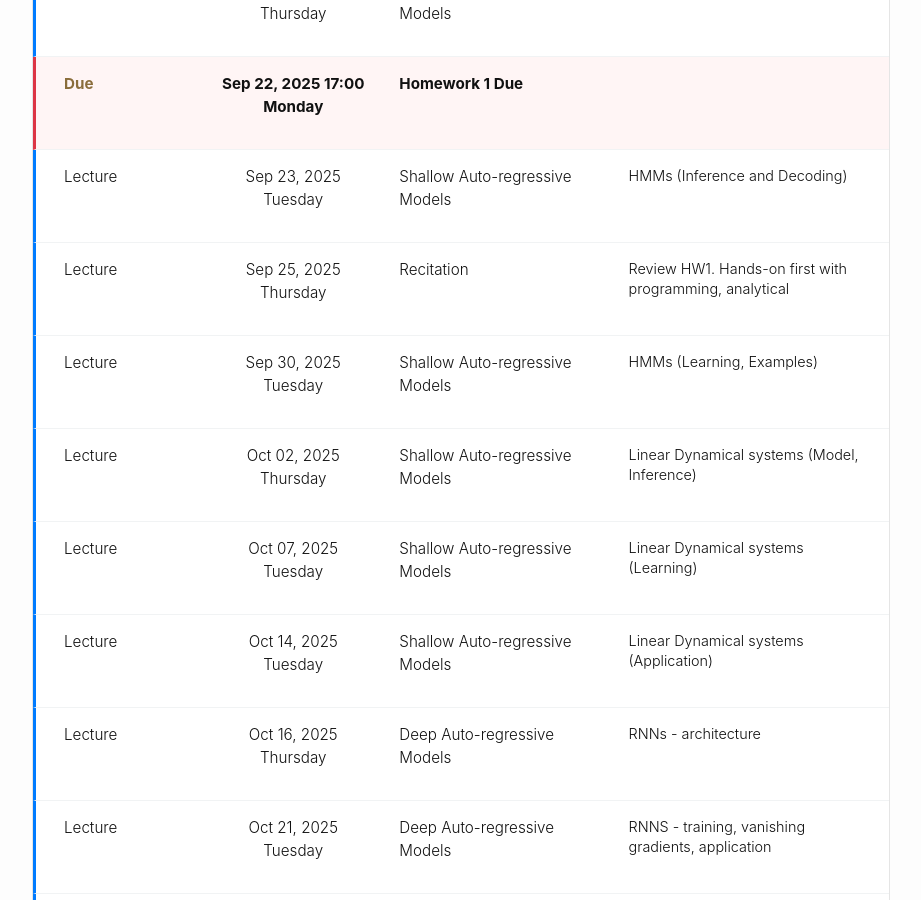
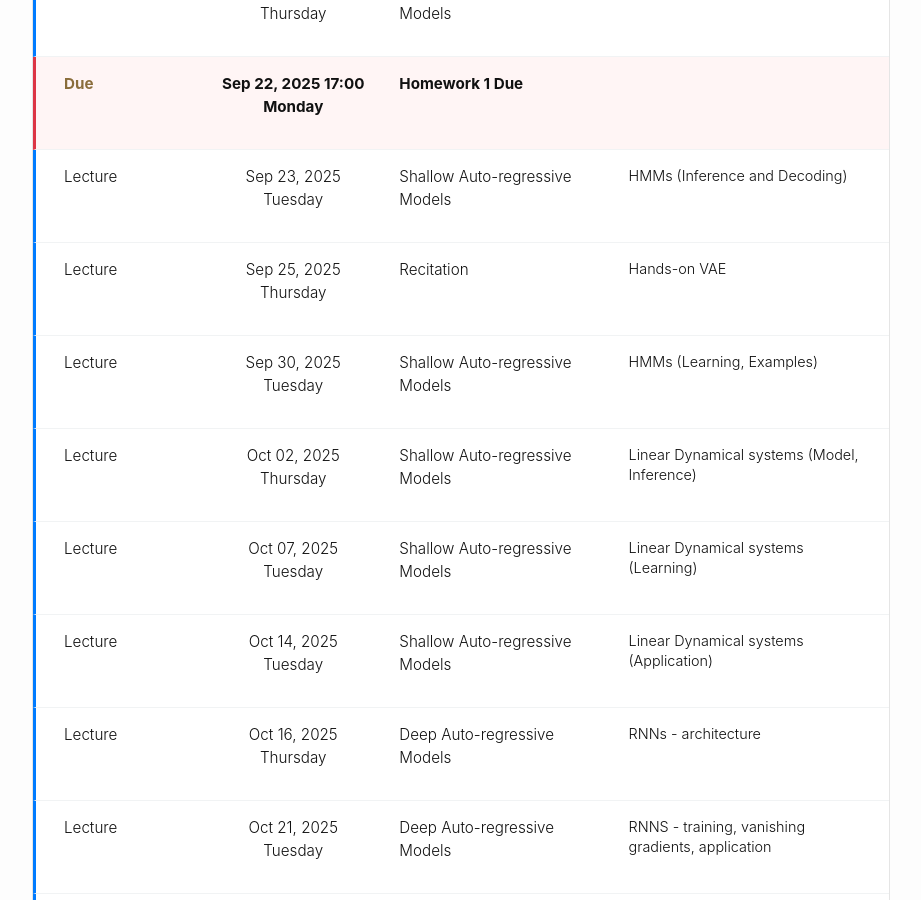
Before and after one commit to vidal-lab/dgm, a Jekyll site: the page built from schedule.md, in a window 1280 px wide and 900 px high, scrolled down 1203 px. Shown: the whole window, without its empty margins (179-1100 px from the left). Built offline with Jekyll 4.4.1, drawn with Linux system fonts in a browser that asks for light colours; nearby versions of some CDN libraries.

Commit message:
update slides

```diff
--- a/_data/lectures.yml
+++ b/_data/lectures.yml
@@ -65,9 +65,9 @@
   date: '2025-09-25T17:00:00+03:30'
   title: Recitation
   overview: Recitation
-  topics: Review HW1. Hands-on first with programming, analytical
+  topics: Hands-on VAE
   lecture_num: 10
-  content: Review HW1. Hands-on first with programming, analytical
+  content: Hands-on VAE
 - type: lecture
   date: '2025-09-30T17:00:00+03:30'
   title: Shallow Auto-regressive Models
```
